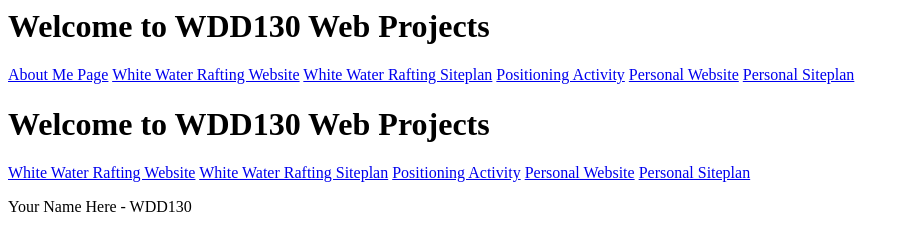
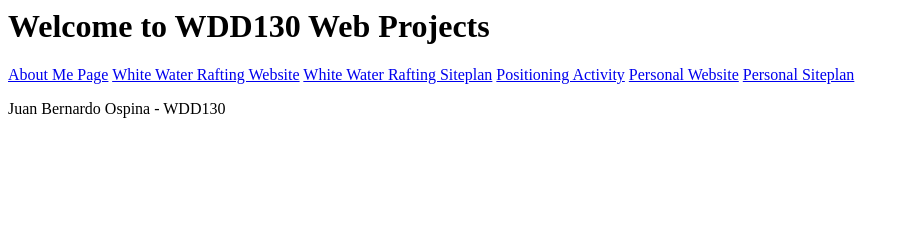
Before and after one commit to Juan-BOM/WDD130, a plain HTML site: page index.html in a window 1280 px wide. Shown: the whole page, without its empty margins (0-910 px from the left). Drawn offline with Linux system fonts and the light colour scheme.

Commit message:
put in name to new paragraph

```diff
--- a/index.html
+++ b/index.html
@@ -7,13 +7,4 @@
   <a href="#">Personal Website</a>
   <a href="#">Personal Siteplan</a>
 </nav>
-
-<h1>Welcome to WDD130 Web Projects</h1>
-<nav>
-  <a href="wwr/index.html">White Water Rafting Website</a>
-  <a href="wwr/site-plan-rafting.html">White Water Rafting Siteplan</a>
-  <a href="positioning.html">Positioning Activity</a>
-  <a href="#">Personal Website</a>
-  <a href="#">Personal Siteplan</a>
-</nav>
-<p>Your Name Here - WDD130</p>
+<p>Juan Bernardo Ospina - WDD130</p>
```
